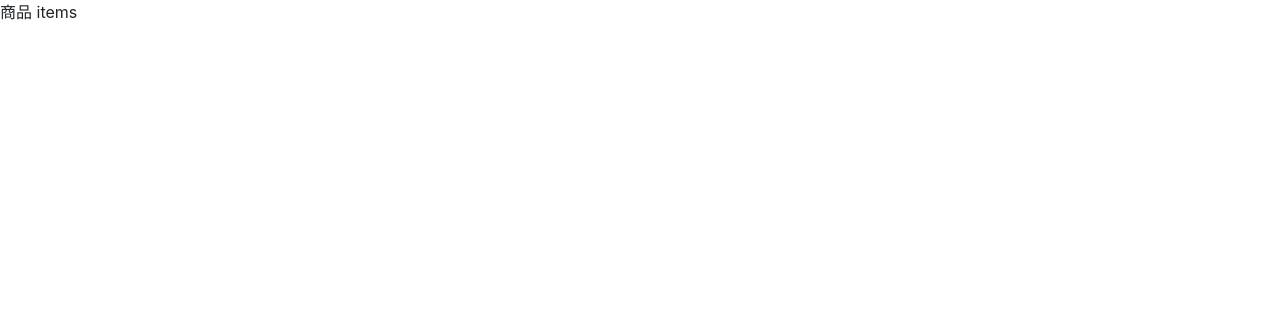
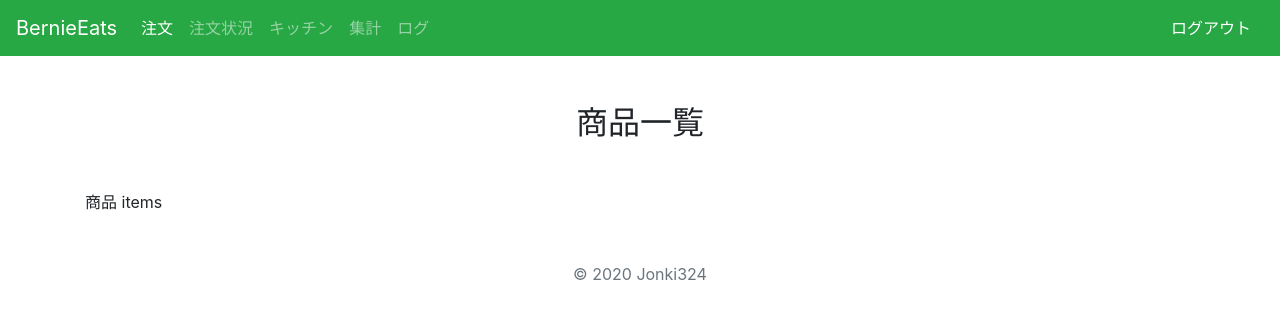
Before and after one commit to jonki324/bernie-eats, a Django app: page /item/ in a window 1280 px wide. Before the commit the part shown is almost empty. Shown: the top 319 px of the page. Run offline with Django 3.2, Linux system fonts and the light colour scheme; some libraries are stand-ins or nearby versions.

Commit message:
ベーステンプレート共通処理追加

```diff
--- a/templates/base.html
+++ b/templates/base.html
@@ -7,10 +7,52 @@
     <meta name="viewport" content="width=device-width, initial-scale=1, shrink-to-fit=no">
     <link rel="icon" href="{% static 'favicon.png' %}">
     {% bootstrap_css %}
+    {% block css %}{% endblock css %}
     <title>{% block title %}Bernie Eats{% endblock title %}</title>
 </head>
   <body>
-    {% block main %}{% endblock main %}
+    <header>
+      <nav class="navbar navbar-expand-lg navbar-dark bg-success">
+        <a class="navbar-brand" href="#">BernieEats</a>
+        <button class="navbar-toggler" type="button" data-toggle="collapse" data-target="#navbarSupportedContent" aria-controls="navbarSupportedContent" aria-expanded="false" aria-label="Toggle navigation">
+          <span class="navbar-toggler-icon"></span>
+        </button>
+        <div class="collapse navbar-collapse" id="navbarSupportedContent">
+          <ul class="navbar-nav mr-auto">
+            <li class="nav-item active">
+              <a class="nav-link" href="#">注文</a>
+            </li>
+            <li class="nav-item">
+              <a class="nav-link" href="#">注文状況</a>
+            </li>
+            <li class="nav-item">
+              <a class="nav-link" href="#">キッチン</a>
+            </li>
+            <li class="nav-item">
+              <a class="nav-link" href="#">集計</a>
+            </li>
+            <li class="nav-item">
+              <a class="nav-link" href="#">ログ</a>
+            </li>
+          </ul>
+          <form class="form-inline my-2 my-lg-0">
+            <button class="btn btn-success my-2 my-sm-0" type="submit">ログアウト</button>
+          </form>
+        </div>
+      </nav>
+      <h2 class="text-center mt-5">
+        {% block header %}{% endblock header %}
+      </h2>
+    </header>
+    <main>
+      <div class="container mt-5">
+        {% block main %}{% endblock main %}
+      </div>
+    </main>
+    <footer class="container-fluid mt-5 mb-3">
+      <p class="text-center text-muted">© 2020 Jonki324</p>
+    </footer>
     {% bootstrap_javascript jquery='full' %}
+    {% block script %}{% endblock script %}
   </body>
 </html>
--- a/templates/item/index.html
+++ b/templates/item/index.html
@@ -2,6 +2,8 @@
 
 {% block title %}Bernie Eats | 商品管理{% endblock title %}
 
+{% block header %}商品一覧{% endblock header %}
+
 {% block main %}
 商品 {{ msg }}
 {% endblock main %}
```
